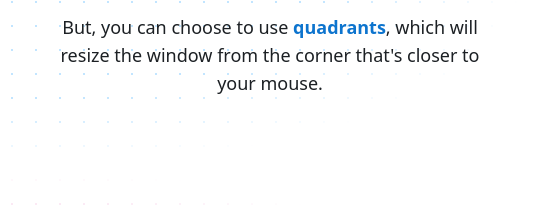
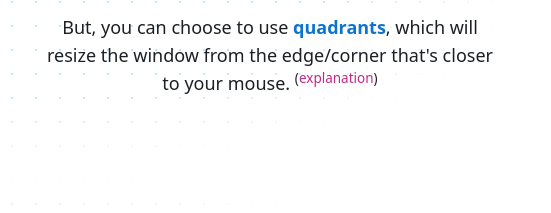
Before and after one commit to pablopunk/swiftshift.app, an Astro site: page / in a window 1280 px wide. Shown: the part 1291-1504 px from the top of the page, 632-1183 px from the left. Built offline with nearby package versions, Linux system fonts and the light colour scheme; Astro itself is replaced by a stand-in of ours.

Commit message:
explanation for new quadrants

```diff
--- a/src/pages/index.astro
+++ b/src/pages/index.astro
@@ -155,7 +155,7 @@ import site from "@/site"
         By default, it will resize the window from the bottom-right corner.
         </p>
         <p class="max-w-md text-center text-lg text-pretty">
-        But, you can choose to use <b class="text-accent-11">quadrants</b>, which will resize the window from the corner that's closer to your mouse.
+        But, you can choose to use <b class="text-accent-11">quadrants</b>, which will resize the window from the edge/corner that's closer to your mouse. <sup>(<a class="text-accent2-11 hover:text-accent2-12 transition-colors" href="https://github.com/pablopunk/SwiftShift/issues/51">explanation</a>)</sup>
          </p>
       </div>
     </div>
```
